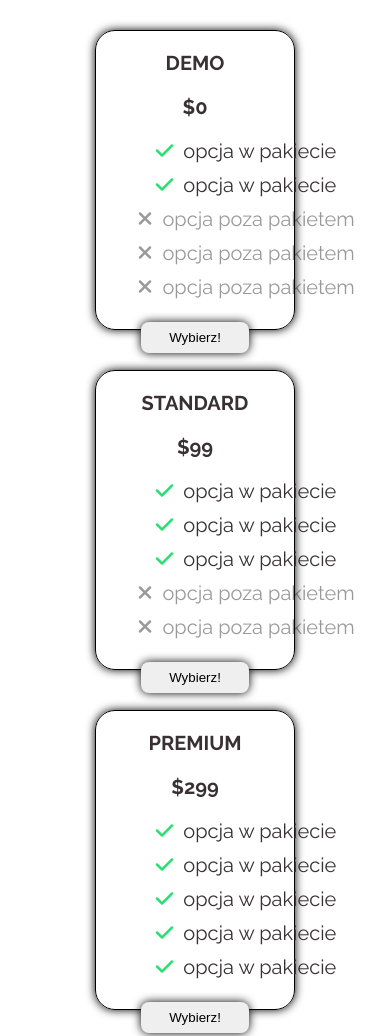
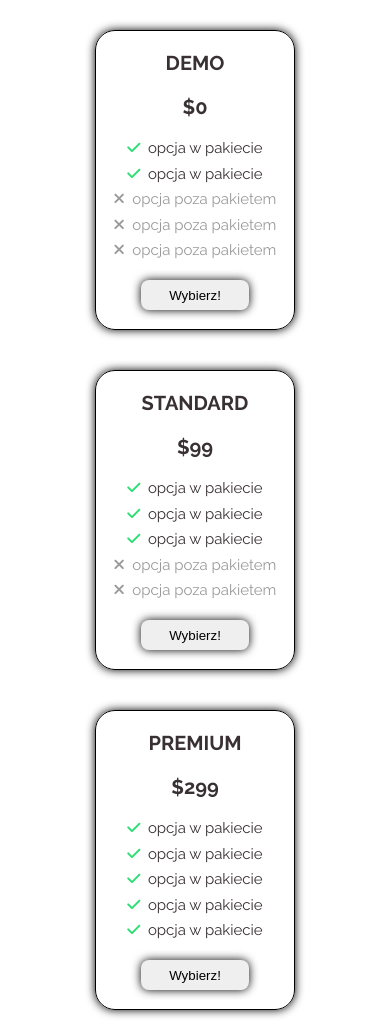
Before and after one commit to himekCreati0n/ForestGroup, a website: page index.html in a window 390 px wide. Shown: the part 1480-2516 px from the top of the page. Drawn offline with nearby package versions, Linux system fonts and the light colour scheme.

Commit message:
Repaired mobile offer options

```diff
--- a/src/sass/main.scss
+++ b/src/sass/main.scss
@@ -400,10 +400,9 @@ body {
 
 		.offer-option {
 			position: relative;
-			width: 15em;
 			margin: 0.5em 0;
 
-			font-size: 2rem;
+			font-size: 1.5rem;
 
 			i{
 				margin-right: .5em;
```
Also changed, not shown: dist/css/main.min.css, dist/js/script.min.js.
